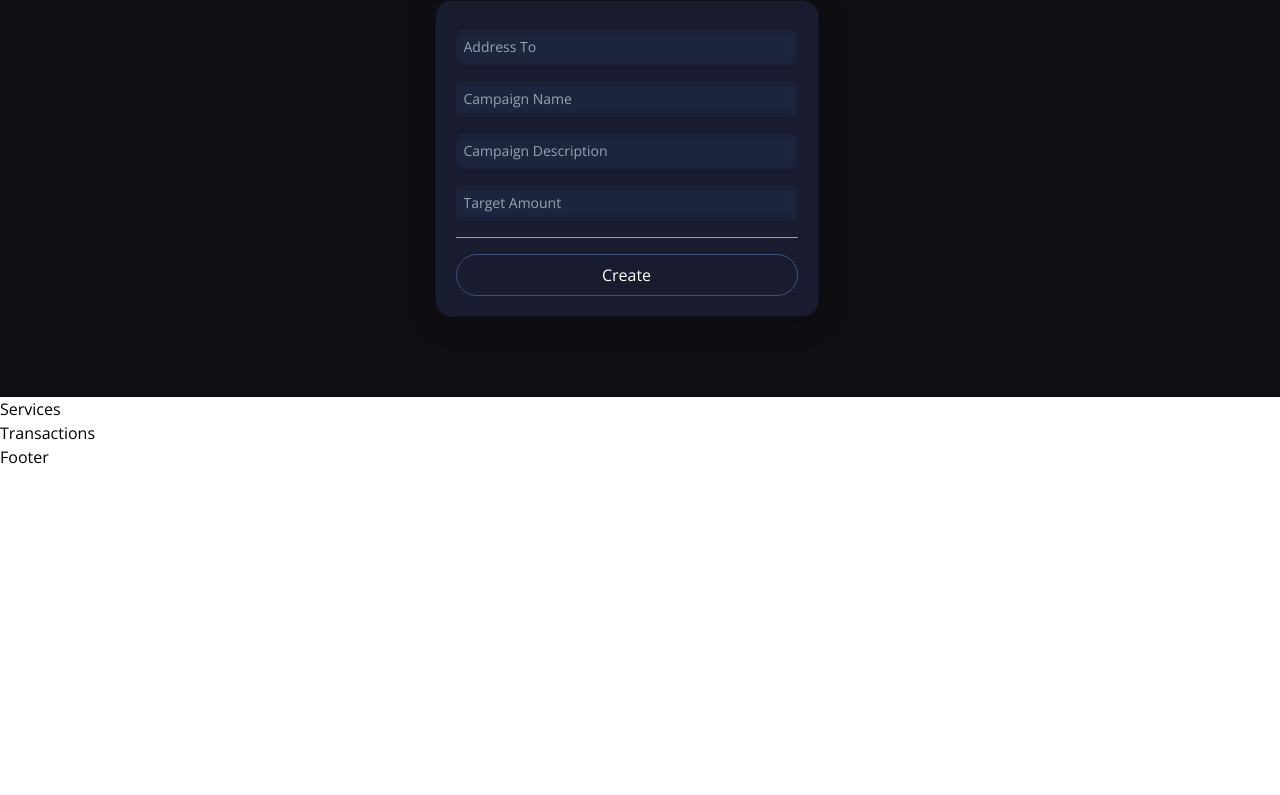
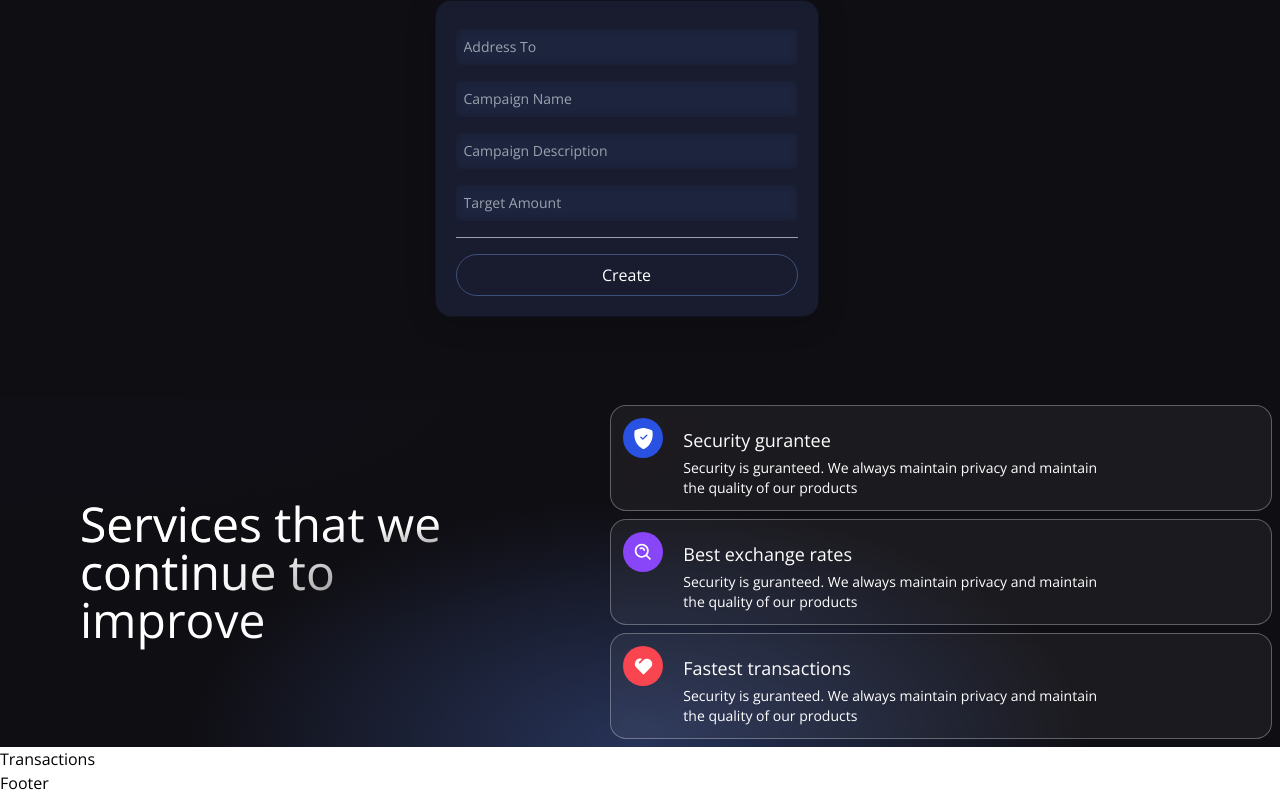
Before and after one commit to kunal232i/Secure_Transfer, a React (Create React App) app in the folder crowdfunding/: page / in a window 1280 px wide. Shown: the part 964-1759 px from the top of the page. Before the commit the page ends 1433 px from the top, so only its background shows below. Built offline with nearby package versions, Linux system fonts and the light colour scheme.

Commit message:
services

```diff
--- a/crowdfunding/src/components/Services.jsx
+++ b/crowdfunding/src/components/Services.jsx
@@ -1,7 +1,55 @@
+import React from "react";
+import { BsShieldFillCheck } from "react-icons/bs";
+import { BiSearchAlt } from "react-icons/bi";
+import { RiHeart2Fill } from "react-icons/ri";
+
+const ServiceCard = ({ color, title, icon, subtitle }) => (
+  <div className="flex flex-row justify-start items-start white-glassmorphism p-3 m-2 cursor-pointer hover:shadow-xl">
+    <div
+      className={`w-10 h-10 rounded-full flex justify-center items-center ${color}`}
+    >
+      {icon}
+    </div>
+    <div className="ml-5 flex flex-col flex-1">
+      <h3 className="mt-2 text-white text-lg">{title}</h3>
+      <p className="mt-1 text-white text-sm md:w-9/12">{subtitle}</p>
+    </div>
+  </div>
+);
 const Services = () => {
-    return(
-        <h1>Services</h1>
-    );
+  return (
+    <div className="flex w-full justify-center items-center gradient-bg-services">
+      <div className="flex mf:flex-row flex-col items-center justify-between md:p-20 py-12 px-4">
+        <div className="flex-1 flex flex-col justify-start items-start">
+          <h1 className="text-white text-3xl sm:text-5xl py-2 text-gradient ">
+            Services that we
+            <br />
+            continue to improve
+          </h1>
+        </div>
+      </div>
+      <div>
+        <ServiceCard
+          color="bg-[#2952E3]"
+          title="Security gurantee"
+          icon={<BsShieldFillCheck fontSize={21} className="text-white" />}
+          subtitle="Security is guranteed. We always maintain privacy and maintain the quality of our products"
+        />
+        <ServiceCard
+          color="bg-[#8945F8]"
+          title="Best exchange rates"
+          icon={<BiSearchAlt fontSize={21} className="text-white" />}
+          subtitle="Security is guranteed. We always maintain privacy and maintain the quality of our products"
+        />
+        <ServiceCard
+          color="bg-[#F84550]"
+          title="Fastest transactions"
+          icon={<RiHeart2Fill fontSize={21} className="text-white" />}
+          subtitle="Security is guranteed. We always maintain privacy and maintain the quality of our products"
+        />
+      </div>
+    </div>
+  );
 };
 
 export default Services;
```
